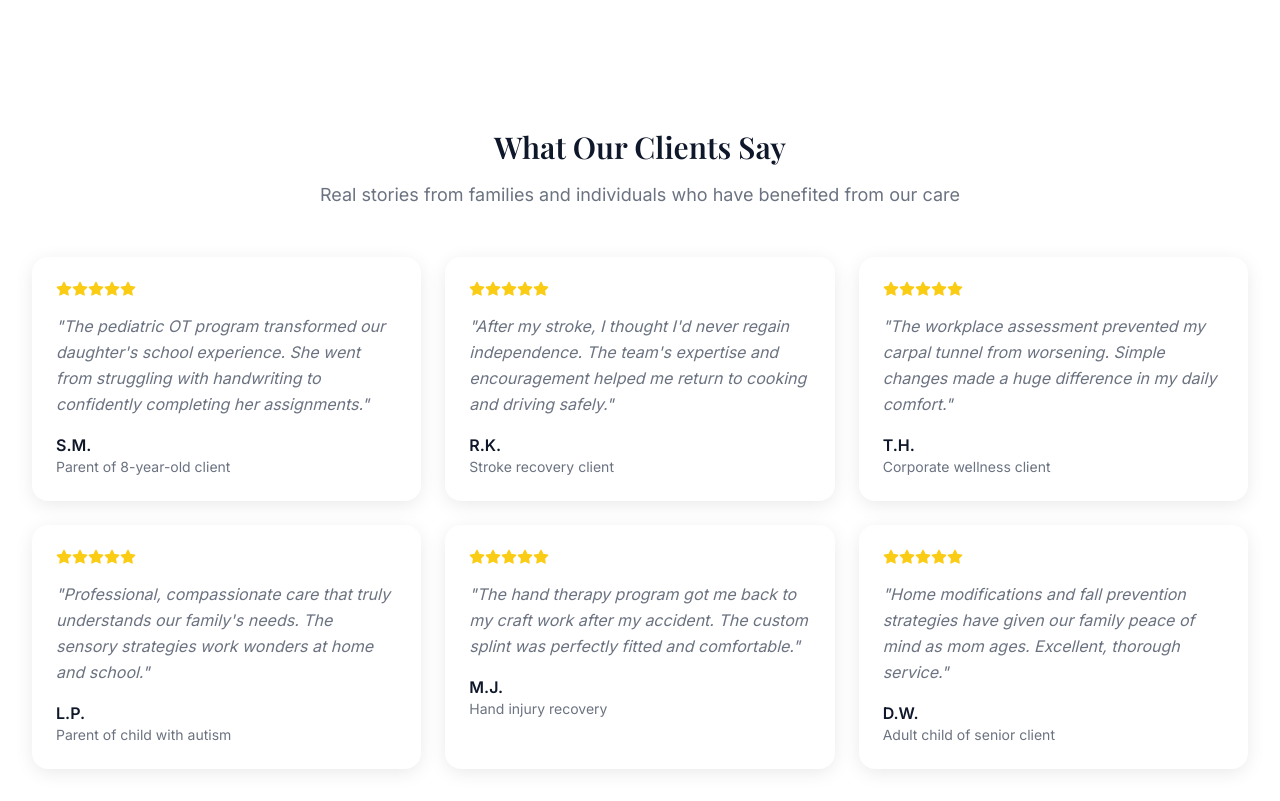
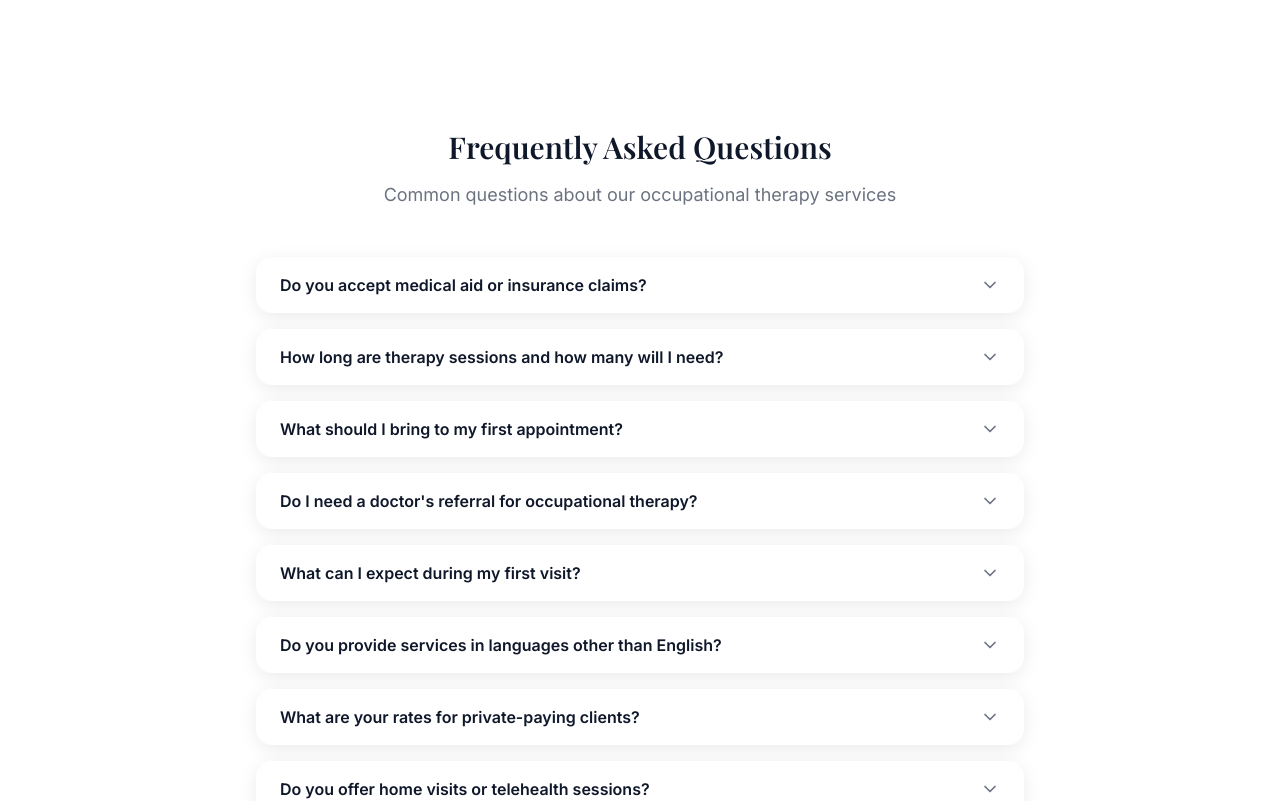
Before and after one commit to Amakanza/OT-demo-site, a Next.js app: page / in a window 1280 px wide. Shown: the part 4260-5061 px from the top of the page. Built offline with nearby package versions, Linux system fonts and the light colour scheme.

Commit message:
Update page.tsx

```diff
--- a/app/page.tsx
+++ b/app/page.tsx
@@ -195,25 +195,6 @@ export default function HomePage() {
           </div>
         </Section>
 
-        {/* Testimonials */}
-        <Section id="testimonials">
-          <div className="container">
-            <div className="text-center mb-12">
-              <h2 className="text-3xl font-serif font-semibold text-ink mb-4">
-                What Our Clients Say
-              </h2>
-              <p className="text-lg text-muted max-w-2xl mx-auto">
-                Real stories from families and individuals who have benefited from our care
-              </p>
-            </div>
-
-            <div className="grid md:grid-cols-2 lg:grid-cols-3 gap-6">
-              {testimonials.map((testimonial, index) => (
-                <TestimonialCard key={index} {...testimonial} />
-              ))}
-            </div>
-          </div>
-        </Section>
 
         {/* FAQs */}
         <Section id="faq" className="bg-accent/30">
```
